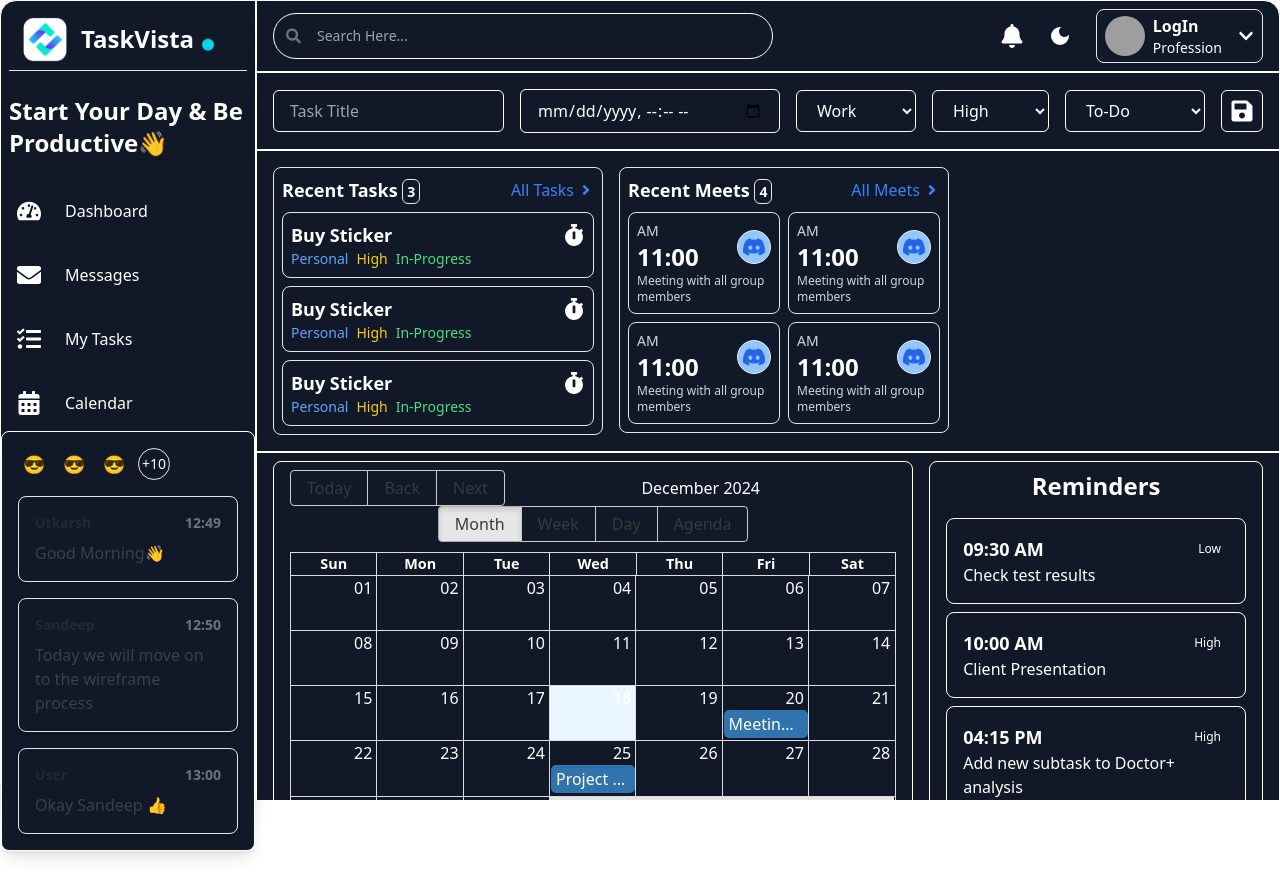
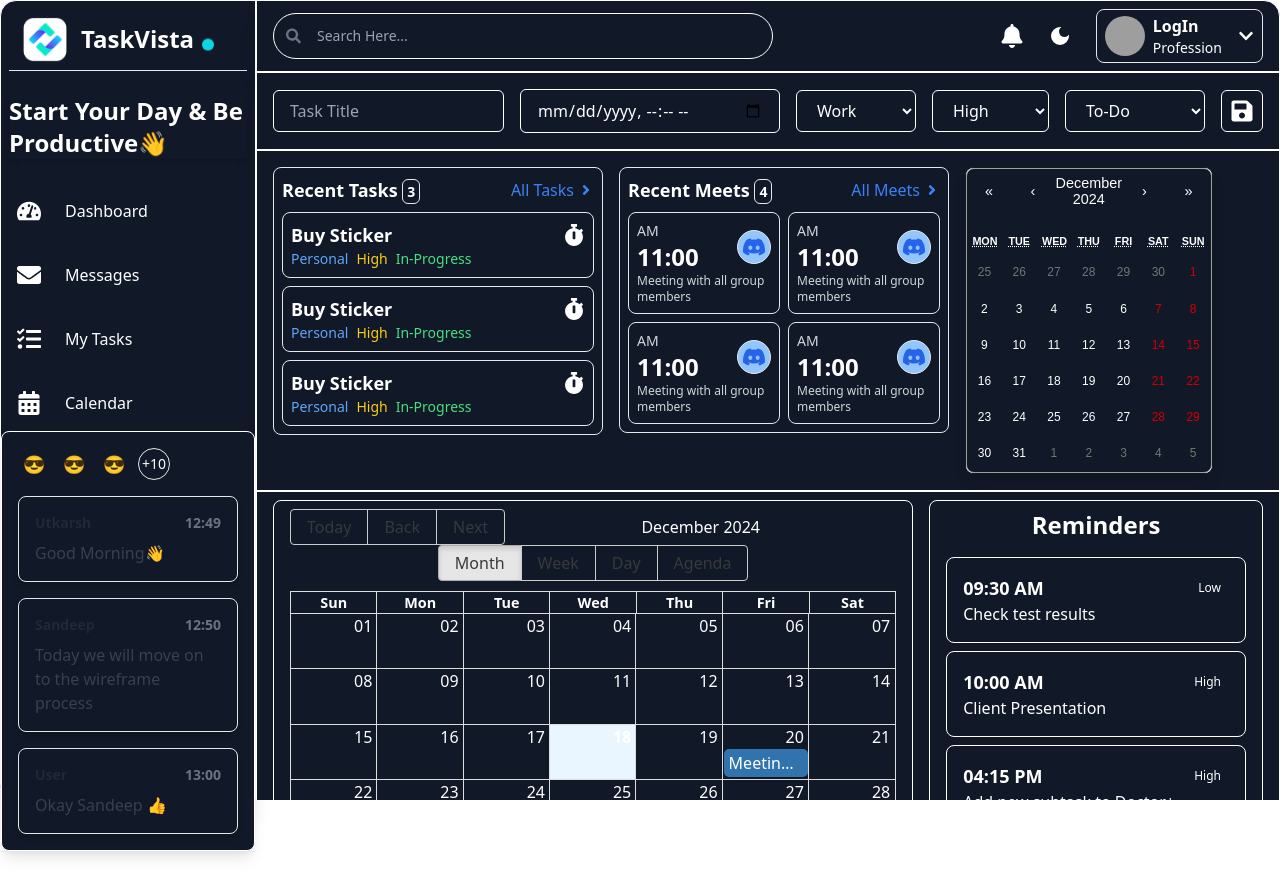
Before and after one commit to PRANITA9106/B41_WEB_069_FRONTENT_GURUS, a React (Vite) app in the folder client/: page /sign-in in a window 1280 px wide. Shown: the top 896 px of the page. Built offline with nearby package versions, Linux system fonts and the light colour scheme; grey boxes are pictures that could not be loaded.

Commit message:
Added A calendar for specific date tasks

```diff
--- a/client/package.json
+++ b/client/package.json
@@ -10,9 +10,14 @@
     "preview": "vite preview"
   },
   "dependencies": {
+    "@emotion/react": "^11.14.0",
+    "@emotion/styled": "^11.14.0",
+    "@mui/material": "^6.2.1",
+    "@mui/x-date-pickers": "^7.23.3",
     "date-fns": "^4.1.0",
     "react": "^18.3.1",
     "react-big-calendar": "^1.17.1",
+    "react-calendar": "^5.1.0",
     "react-dom": "^18.3.1",
     "react-icons": "^5.4.0",
     "react-router-dom": "^7.0.2"
--- a/client/src/App.css
+++ b/client/src/App.css
@@ -9,3 +9,41 @@
   color: rgb(17 24 39);
   border: 1px solid rgb(17 24 39);
 }
+
+.highlight {
+  background-color: #ffeb3b;
+  border-radius: 50%;
+}
+.react-calendar {
+  max-width: 100%;
+  margin: auto;
+  font-size: 0.9rem;
+}
+
+.light .react-calendar {
+  background-color: white;
+  color: rgb(17 24 39);
+}
+
+.dark .react-calendar {
+  background-color: rgb(17 24 39);
+  color: white;
+}
+
+.react-calendar button {
+  border: none;
+  background: transparent;
+  cursor: pointer;
+}
+
+.react-calendar button:enabled:hover {
+  background-color: rgba(0, 0, 0, 0.1);
+  border: 2px solid white;
+  border-radius: 50%;
+}
+
+.react-calendar__tile--active {
+  background: #6c63ff;
+  color: white;
+  border-radius: 50%;
+}
--- /dev/null
+++ b/client/src/Components/Calendar.jsx
@@ -0,0 +1,22 @@
+import { useContext, useState } from 'react';
+import ReactCalendar from 'react-calendar';
+import 'react-calendar/dist/Calendar.css';
+import { ThemeContext } from '../Context/ThemeContext';
+
+export default function Calendar() {
+  const { themeMode = false } = useContext(ThemeContext);
+  const [value, onChange] = useState(new Date());
+
+  return (
+    <div className={`${themeMode ? 'dark' : 'light'} rounded-lg shadow-lg`}>
+      <ReactCalendar
+        value={value}
+        onChange={onChange}
+        tileClassName={({ date, view }) =>
+          view === 'month' && date.getDate() === 15 ? 'highlight' : null
+        }
+        className="w-full max-w-sm mx-auto rounded-lg"
+      />
+    </div>
+  );
+}
--- a/client/src/Components/Tasks.jsx
+++ b/client/src/Components/Tasks.jsx
@@ -2,17 +2,21 @@ import { useContext } from 'react';
 import RecentTask from './RecentTask';
 import RecentMeeting from './RecentMeeting';
 import { ThemeContext } from '../Context/ThemeContext';
+import Calendar from './Calendar';
 
 export default function Tasks() {
   const { themeMode } = useContext(ThemeContext)
   return (
-    <div className={`${themeMode ? 'light' : 'dark'} flex flex-wrap gap-4 p-4 border`}>
+    <div className={`${themeMode ? 'light' : 'dark'} flex  gap-4 p-4 border`}>
       <div className='w-full sm:w-1/2 md:w-1/3'>
         <RecentTask />
       </div>
       <div className='w-full sm:w-1/2 md:w-1/3'>
         <RecentMeeting />
       </div>
+      <div className='w-full sm:w-1/2 md:w-1/4'>
+        <Calendar />
+      </div>
     </div>
   );
 }
```
Also changed, not shown: 1 other file (tests, documents, lock files or other folders).
